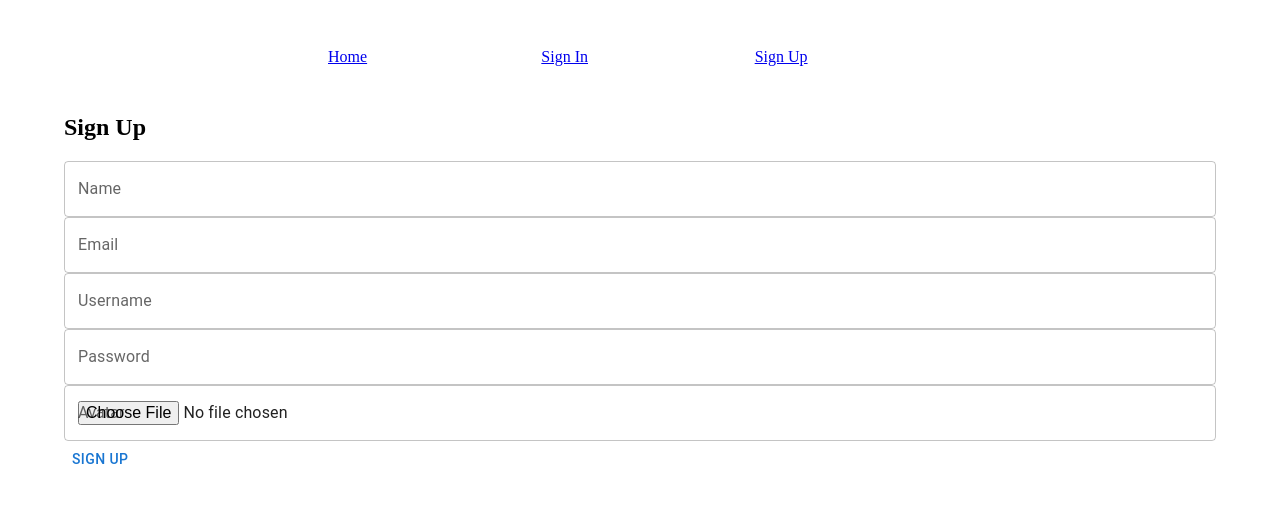
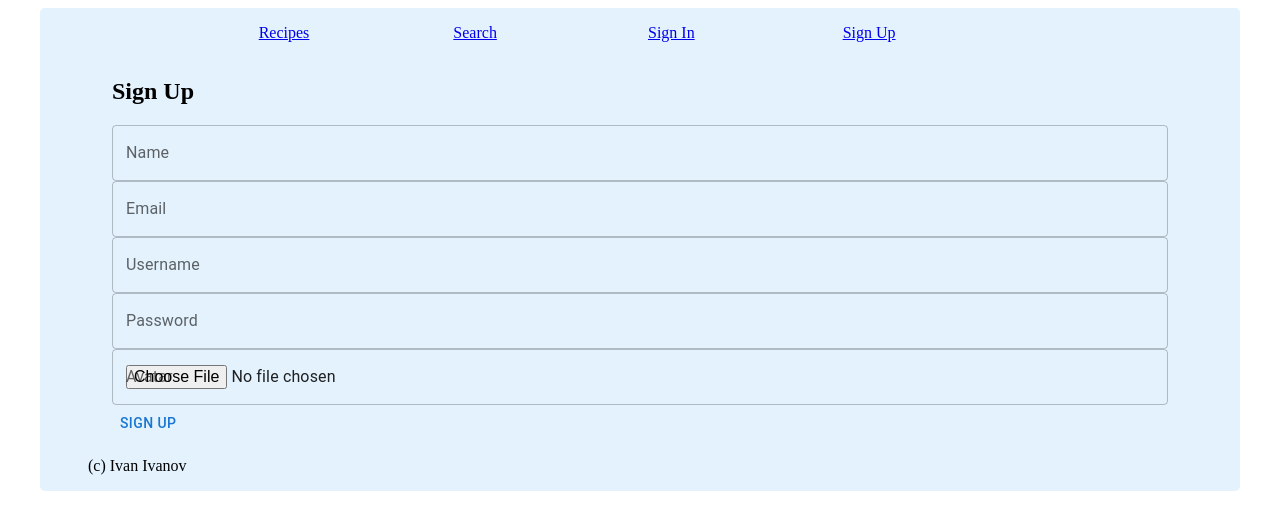
Before and after one commit to ivanovx/FMI-KitchenApp, a React (Create React App) app in the folder project/frontend/: page /auth/signup in a window 1280 px wide. Shown: the top 530 px of the page. Built offline with nearby package versions, Linux system fonts and the light colour scheme.

Commit message:
style layout and components with MUI

```diff
--- a/project/frontend/src/App.tsx
+++ b/project/frontend/src/App.tsx
@@ -21,7 +21,7 @@ export default function App() {
                     <Route path="/recipes/:id" element={<Recipe />} />
                     <Route path="/recipes/create" element={<CreateRecipe />} />
                     <Route path="/recipes/update/:id" element={<UpdateRecipe />} />
-                    <Route path="/recipes/search" element={<SearchRecipe />} />
+                    <Route path="/search" element={<SearchRecipe />} />
                     <Route path="/auth/signin" element={<SignIn />} />
                     <Route path="/auth/signup" element={<SignUp />} />
                 </Route>
--- a/project/frontend/src/components/Layout/index.tsx
+++ b/project/frontend/src/components/Layout/index.tsx
@@ -1,22 +1,21 @@
 import React from "react";
-import { Grid, Button, Avatar } from "@mui/material";
 import { Link, Outlet } from "react-router-dom";
 
-import styles from "./layout.module.css";
+import {
+    Grid,
+    Button,
+    Avatar,
+    Container
+} from "@mui/material";
+
+import { blue } from "@mui/material/colors";
+
 import { useAuth } from "../../modules/authContext";
 
 export default function Layout() {
     const auth = useAuth();
 
-    const signOut = () => auth.signOut();
-
-    return (
-        <div className={styles.layout}>
-            <Grid direction="row" container spacing={2} justifyContent="center" alignItems="center">
-                <Grid item xs={2}>
-                    <Link to="/">Home</Link>
-                </Grid>
-                {!auth.user && (
+    const GuestUser = () => (
         <>
             <Grid item xs={2}>
                 <Link to="/auth/signin">Sign In</Link>
@@ -25,8 +24,9 @@ export default function Layout() {
                 <Link to="/auth/signup">Sign Up</Link>
             </Grid>
         </>
-                )}
-                {auth.user && (
+    );
+
+    const SignedUser = () => (
         <>
             <Grid item xs={2}>
                 <Link to="/recipes/create">Create Recipe</Link>
@@ -34,19 +34,46 @@ export default function Layout() {
             <Grid item xs={2}>
                 <span>
                     Welcome
-                                <Avatar src={auth.user.avatar} component="span"  sx={{ display: "inline-block", width: 45, height: 45 }} />
+                    <Avatar src={auth.user.avatar} component="span" sx={{ display: "inline-block", width: 45, height: 45 }} />
                     <Link to="/user">{auth.user.username}</Link>!
                 </span>
-                            <Button onClick={signOut} color="primary" variant="outlined">Sign out</Button>
+                <Button onClick={auth.signOut} color="primary" variant="outlined">Sign out</Button>
             </Grid>
         </>
-                )}
+    );
+
+    const containerSx = {
+        display: "flex",
+        flexFlow: "column",
+        height: "100%",
+        flex: 1,
+        paddingY: "1rem",
+        borderRadius: "5px",
+        backgroundColor: blue[50],
+    };
+
+    const mainSx =  {
+        marginY: "1rem"
+    };
+
+    return (
+        <Container sx={containerSx}>
+            <Grid direction="row" container spacing={2} justifyContent="center" alignItems="center">
+                <Grid item xs={2}>
+                    <Link to="/">Recipes</Link>
                 </Grid>
-            <main className={styles.main}>
+                <Grid item xs={2}>
+                    <Link to="/search">Search</Link>
+                </Grid>
+
+                {auth.user ? <SignedUser /> : <GuestUser />}
+            </Grid>
+            <Container component="main" sx={mainSx}>
                 <Outlet />
-            </main>
-
-
-        </div>
+            </Container>
+            <Container component="footer">
+                (c) Ivan Ivanov
+            </Container>
+        </Container>
     );
 }
--- a/project/frontend/src/components/Layout/layout.module.css
+++ /dev/null
@@ -1,7 +0,0 @@
-.layout {
-    margin: 3rem auto;
-}
-
-.main {
-    margin: 3rem auto;
-}
--- a/project/frontend/src/components/Recipes/Create/index.tsx
+++ b/project/frontend/src/components/Recipes/Create/index.tsx
@@ -2,34 +2,31 @@ import React from "react";
 import axios from "axios";
 import { useNavigate } from "react-router-dom";
 
-import { FormikProvider, FieldArray, useFormik } from "formik";
-import { TextField, Button, Container } from "@mui/material";
+import {
+    useFormik,
+    FieldArray,
+    FormikProvider,
+} from "formik";
+
+import {
+    Select,
+    Button,
+    MenuItem,
+    TextField,
+} from "@mui/material";
+
 import RequireAuth from "../../Auth/RequireAuth";
+
+import { RecipeSchema } from "../../../modules/schemas";
 import { useAuth } from "../../../modules/authContext";
-
 import { convertBase64 } from "../../../modules/images";
 
-import MenuItem from '@mui/material/MenuItem';
-import Select from '@mui/material/Select';
-import { RecipeSchema } from "../../../modules/schemas";
-
 export default function CreateRecipe() {
-    return (
-        <RequireAuth>
-            <Container maxWidth="md" sx={{ marginTop: "1rem", marginBottom: "1rem" }}>
-                <RecipeForm />
-            </Container>
-        </RequireAuth>
-    );
-}
-
-function RecipeForm() {
-    const { user } = useAuth();
+    const auth = useAuth();
     const navigate = useNavigate();
-
     const [result, setResult] = React.useState<string>("");
 
-    const handleResultImageChange = async (event: any) => {
+    const handleResultChange = async (event: any) => {
         const file = event.target.files[0];
         const resultImg: any = await convertBase64(file);
 
@@ -50,7 +47,7 @@ function RecipeForm() {
         validationSchema: RecipeSchema,
         onSubmit: (values: any) => {
             const headers = {
-                "Authorization": `Bearer ${user.token}`
+                "Authorization": `Bearer ${auth.user.token}`
             };
 
             const recipe = {
@@ -69,7 +66,8 @@ function RecipeForm() {
     });
 
     return (
-        <FormikProvider value={formik}>
+        <RequireAuth>
+            <FormikProvider value={formik}>
             <form onSubmit={formik.handleSubmit}>
                 <TextField
                     fullWidth
@@ -97,7 +95,7 @@ function RecipeForm() {
                     label="Result"
                     type="file"
                     value={formik.values.result}
-                    onChange={handleResultImageChange}
+                    onChange={handleResultChange}
                 />
                 <TextField
                     fullWidth
@@ -179,5 +177,6 @@ function RecipeForm() {
                 <Button type="submit">Create</Button>
             </form>
         </FormikProvider>
+        </RequireAuth>
     );
-}
+};
--- a/project/frontend/src/modules/authContext.ts
+++ b/project/frontend/src/modules/authContext.ts
@@ -1,4 +1,4 @@
-import React, { createContext, useContext } from "react";
+import React from "react";
 
 type IAuthContext = {
     user: any;
@@ -7,11 +7,11 @@ type IAuthContext = {
     signOut: () => void;
 }
 
-export const AuthContext = createContext<IAuthContext>({
+export const AuthContext = React.createContext<IAuthContext>({
     user: null,
     signUp: () => {},
     signIn:  () => {},
     signOut: () => {},
 });
 
-export const useAuth = () => useContext(AuthContext);
+export const useAuth = () => React.useContext(AuthContext);
--- /dev/null
+++ b/project/frontend/src/types/IComent.ts
@@ -0,0 +1,3 @@
+export type IComment = {
+
+};
--- /dev/null
+++ b/project/frontend/src/types/IRecipe.ts
@@ -0,0 +1,3 @@
+export type IRecipe = {
+
+};
--- /dev/null
+++ b/project/frontend/src/types/IUser.ts
@@ -0,0 +1,3 @@
+export type IUser = {
+
+};
```
Also changed, not shown: project/frontend/src/components/Recipes/Recipe/index.tsx (+12 -7 lines), 1 other file (tests, documents, lock files or other folders). Lines whose indentation alone changed are shown as unchanged.
